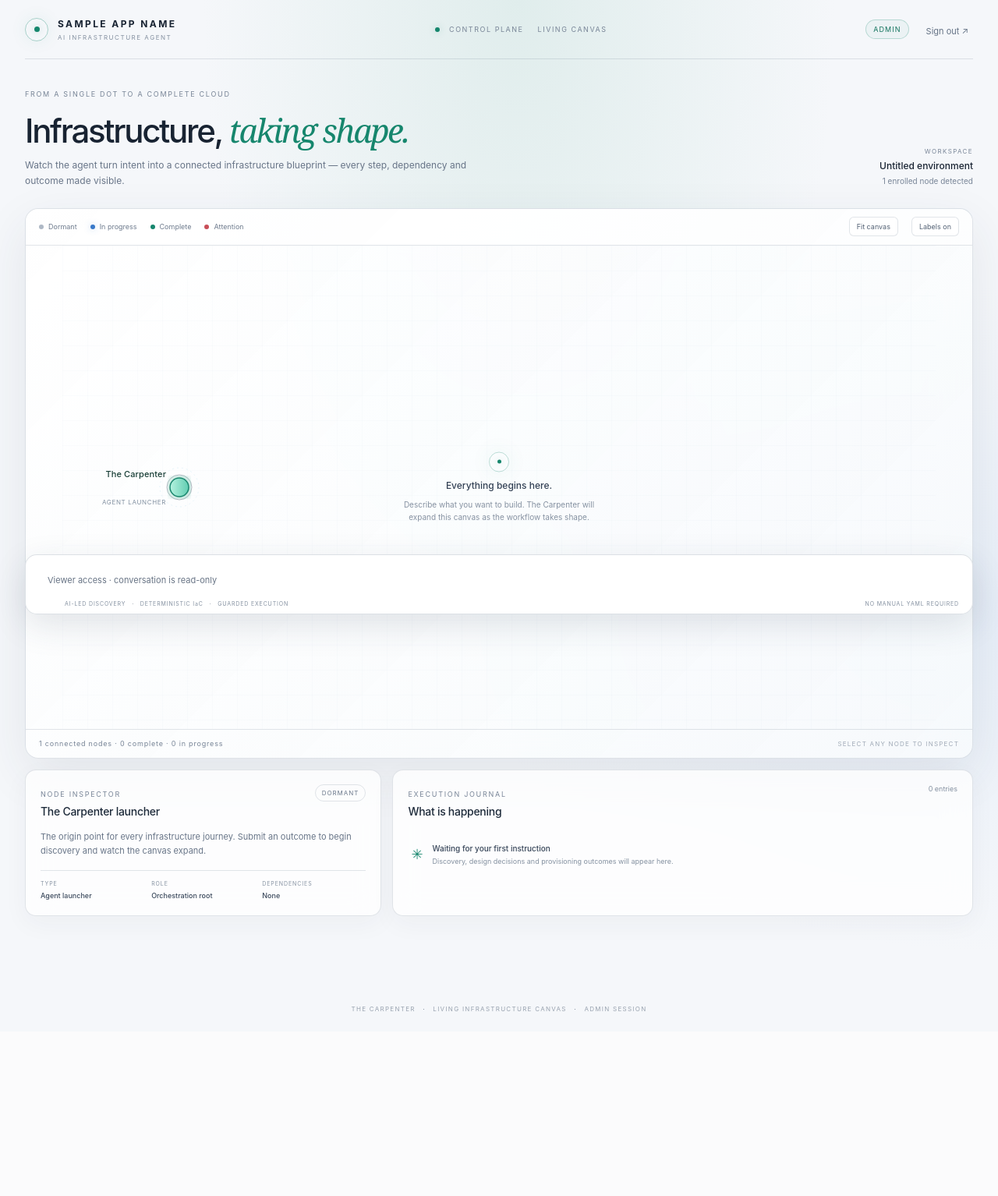
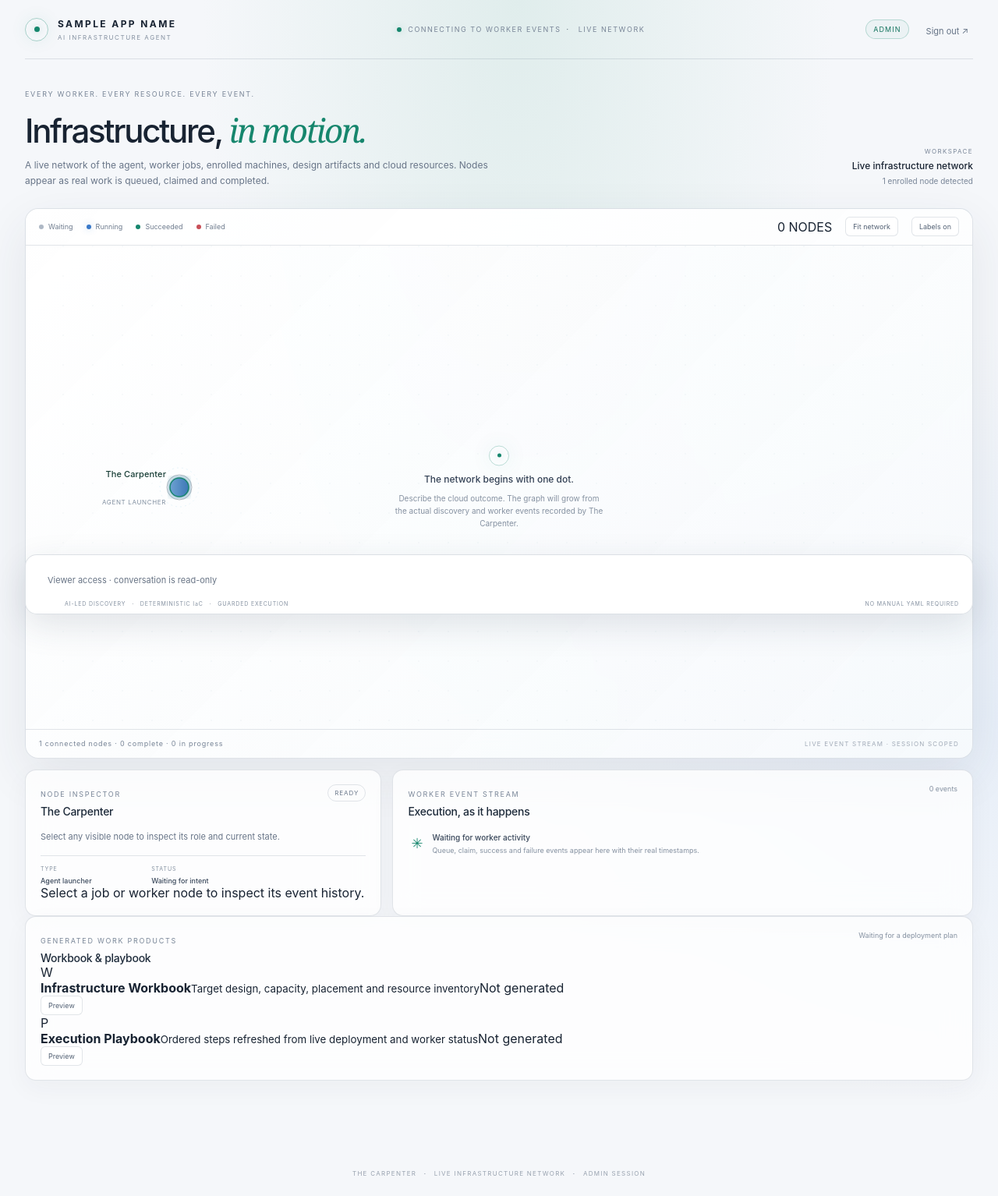
Before and after one commit to roime81/The-Carpenter, a FastAPI app: template backend/app/templates/index.html in a window 1280 px wide. Shown: the whole page at 78% size. Before the commit the page ends 1297 px from the top, so only its background shows below. Run offline with FastAPI, Linux system fonts and the light colour scheme; the template is opened without the code that fills it: most values are stand-ins (such as "Sample title", 1, 10 or a date in 2020); some libraries are stand-ins or nearby versions.

Commit message:
feat(ui): redesign canvas as a live organic infrastructure network

```diff
--- a/backend/app/templates/index.html
+++ b/backend/app/templates/index.html
@@ -3,8 +3,8 @@
 <head>
   <meta charset="utf-8">
   <meta name="viewport" content="width=device-width, initial-scale=1">
-  <meta name="theme-color" content="#080b10">
-  <title>{{ app_name }} — Living Infrastructure Canvas</title>
+  <meta name="theme-color" content="#f5f7fa">
+  <title>{{ app_name }} — Living Infrastructure Network</title>
   <link rel="stylesheet" href="{{ url_for('static', path='/style.css') }}">
   <script defer src="{{ url_for('static', path='/canvas.js') }}"></script>
 </head>
@@ -15,7 +15,7 @@
         <span class="brand-mark" aria-hidden="true"><span></span></span>
         <span><strong>{{ app_name }}</strong><small>AI INFRASTRUCTURE AGENT</small></span>
       </a>
-      <div class="topbar-center"><span class="live-indicator"></span> CONTROL PLANE <i></i> LIVING CANVAS</div>
+      <div class="topbar-center"><span class="live-indicator" id="stream-dot"></span><span id="stream-state">CONNECTING TO WORKER EVENTS</span><i>·</i> LIVE NETWORK</div>
       <div class="topbar-right">
         <span class="role-chip">{{ identity.role | upper }}</span>
         <form method="post" action="/logout">
@@ -27,61 +27,76 @@
 
     <section class="canvas-heading">
       <div>
-        <div class="eyebrow">FROM A SINGLE DOT TO A COMPLETE CLOUD</div>
-        <h1>Infrastructure, <em>taking shape.</em></h1>
-        <p>Watch the agent turn intent into a connected infrastructure blueprint — every step, dependency and outcome made visible.</p>
+        <div class="eyebrow">EVERY WORKER. EVERY RESOURCE. EVERY EVENT.</div>
+        <h1>Infrastructure, <em>in motion.</em></h1>
+        <p>A live network of the agent, worker jobs, enrolled machines, design artifacts and cloud resources. Nodes appear as real work is queued, claimed and completed.</p>
       </div>
-      <div class="canvas-meta"><span class="meta-label">WORKSPACE</span><strong>Untitled environment</strong><span class="meta-sub">{{ agent_count }} enrolled node{% if agent_count != 1 %}s{% endif %} detected</span></div>
+      <div class="canvas-meta"><span class="meta-label">WORKSPACE</span><strong id="deployment-name">Live infrastructure network</strong><span class="meta-sub">{{ agent_count }} enrolled node{% if agent_count != 1 %}s{% endif %} detected</span></div>
     </section>
 
-    <section class="canvas-stage" aria-label="Interactive infrastructure progress canvas">
+    <section class="canvas-stage" aria-label="Live infrastructure network">
       <div class="canvas-toolbar">
         <div class="canvas-legend">
-          <span><b class="legend-dot dot-idle"></b> Dormant</span>
-          <span><b class="legend-dot dot-active"></b> In progress</span>
-          <span><b class="legend-dot dot-done"></b> Complete</span>
-          <span><b class="legend-dot dot-blocked"></b> Attention</span>
+          <span><b class="legend-dot dot-idle"></b> Waiting</span>
+          <span><b class="legend-dot dot-active"></b> Running</span>
+          <span><b class="legend-dot dot-done"></b> Succeeded</span>
+          <span><b class="legend-dot dot-blocked"></b> Failed</span>
         </div>
         <div class="canvas-actions">
-          <button type="button" class="tool-button" id="fit-canvas">Fit canvas</button>
+          <span class="stream-counter" id="stream-counter">0 NODES</span>
+          <button type="button" class="tool-button" id="fit-canvas">Fit network</button>
           <button type="button" class="tool-button" id="toggle-labels" aria-pressed="true">Labels on</button>
         </div>
       </div>
       <div class="graph-viewport" id="graph-viewport">
-        <svg id="infrastructure-graph" viewBox="0 0 1120 620" role="img" aria-label="The Carpenter workflow graph grows from the launcher node into connected infrastructure stages">
+        <svg id="infrastructure-graph" viewBox="0 0 1120 620" role="img" aria-label="An organic network graph that grows from The Carpenter into worker, job, artifact and resource nodes">
           <defs>
-            <pattern id="grid" width="32" height="32" patternUnits="userSpaceOnUse"><path d="M 32 0 L 0 0 0 32" fill="none" stroke="rgba(161,177,198,.075)" stroke-width="1"/></pattern>
-            <filter id="glow"><feGaussianBlur stdDeviation="5" result="blur"/><feMerge><feMergeNode in="blur"/><feMergeNode in="SourceGraphic"/></feMerge></filter>
-            <linearGradient id="root-fill" x1="0" x2="1"><stop offset="0" stop-color="#b5f2df"/><stop offset="1" stop-color="#62cdb2"/></linearGradient>
+            <pattern id="grid" width="38" height="38" patternUnits="userSpaceOnUse"><circle cx="1" cy="1" r="0.8" fill="#d7e0e9" opacity=".42"/></pattern>
+            <filter id="glow"><feGaussianBlur stdDeviation="4" result="blur"/><feMerge><feMergeNode in="blur"/><feMergeNode in="SourceGraphic"/></feMerge></filter>
+            <linearGradient id="root-fill" x1="0" x2="1"><stop offset="0" stop-color="#6ea1d2"/><stop offset="1" stop-color="#3d78b6"/></linearGradient>
           </defs>
           <rect width="1120" height="620" fill="url(#grid)"/>
+          <g id="graph-mesh"></g>
           <g id="graph-edges"></g>
           <g id="graph-nodes"></g>
         </svg>
-        <div class="canvas-empty-hint" id="canvas-hint"><span class="hint-orbit"><i></i></span><strong>Everything begins here.</strong><small>Describe what you want to build. The Carpenter will expand this canvas as the workflow takes shape.</small></div>
+        <div class="canvas-empty-hint" id="canvas-hint"><span class="hint-orbit"><i></i></span><strong>The network begins with one dot.</strong><small>Describe the cloud outcome. The graph will grow from the actual discovery and worker events recorded by The Carpenter.</small></div>
       </div>
-      <div class="canvas-bottom"><span id="graph-summary">01 origin node <i>·</i> awaiting intent</span><span>SELECT ANY NODE TO INSPECT</span></div>
+      <div class="canvas-bottom"><span id="graph-summary">01 origin node <i>·</i> awaiting intent</span><span id="graph-updated">LIVE EVENT STREAM · SESSION SCOPED</span></div>
     </section>
 
-    <section class="lower-grid">
+    <section class="lower-grid live-panels">
       <aside class="inspector panel" id="node-inspector" aria-live="polite">
-        <div class="panel-heading"><div><span class="eyebrow">NODE INSPECTOR</span><h2 id="inspector-title">The Carpenter launcher</h2></div><span class="status-pill idle" id="inspector-status">DORMANT</span></div>
-        <p id="inspector-description">The origin point for every infrastructure journey. Submit an outcome to begin discovery and watch the canvas expand.</p>
-        <div class="inspector-facts" id="inspector-facts"><div><span>TYPE</span><strong>Agent launcher</strong></div><div><span>ROLE</span><strong>Orchestration root</strong></div><div><span>DEPENDENCIES</span><strong>None</strong></div></div>
+        <div class="panel-heading"><div><span class="eyebrow">NODE INSPECTOR</span><h2 id="inspector-title">The Carpenter</h2></div><span class="status-pill idle" id="inspector-status">READY</span></div>
+        <p id="inspector-description">Select any visible node to inspect its role and current state.</p>
+        <div class="inspector-facts" id="inspector-facts">
+          <div><span>TYPE</span><strong>Agent launcher</strong></div>
+          <div><span>STATUS</span><strong>Waiting for intent</strong></div>
+        </div>
+        <div class="node-timestamps" id="node-timestamps"></div>
+        <div class="node-logs" id="inspector-logs"><div class="subtle-empty">Select a job or worker node to inspect its event history.</div></div>
       </aside>
 
       <section class="activity panel">
-        <div class="panel-heading"><div><span class="eyebrow">EXECUTION JOURNAL</span><h2>What is happening</h2></div><span class="journal-count">{{ messages | length }} entries</span></div>
-        <div class="journal-list" id="journal-list">
-          {% if not messages %}
-          <div class="journal-empty"><span class="journal-spark">✳</span><div><strong>Waiting for your first instruction</strong><small>Discovery, design decisions and provisioning outcomes will appear here.</small></div></div>
-          {% else %}
-            {% for item in messages[-6:] %}
-            <article class="journal-entry {{ item.role }}"><span class="journal-marker"></span><div><small>{{ "YOU" if item.role == "user" else "THE CARPENTER" }}</small><p>{{ item.content }}</p></div></article>
-            {% endfor %}
-          {% endif %}
+        <div class="panel-heading"><div><span class="eyebrow">WORKER EVENT STREAM</span><h2>Execution, as it happens</h2></div><span class="journal-count" id="event-count">0 events</span></div>
+        <div class="event-list" id="event-list">
+          <div class="journal-empty"><span class="journal-spark">✳</span><div><strong>Waiting for worker activity</strong><small>Queue, claim, success and failure events appear here with their real timestamps.</small></div></div>
         </div>
       </section>
+    </section>
+
+    <section class="artifact-panel panel">
+      <div class="panel-heading"><div><span class="eyebrow">GENERATED WORK PRODUCTS</span><h2>Workbook &amp; playbook</h2></div><span class="journal-count" id="artifact-state">Waiting for a deployment plan</span></div>
+      <div class="artifact-cards">
+        <article class="artifact-card" id="artifact-blueprint">
+          <div class="artifact-icon">W</div><div class="artifact-copy"><strong>Infrastructure Workbook</strong><small>Target design, capacity, placement and resource inventory</small><span class="artifact-time" id="blueprint-time">Not generated</span></div>
+          <button type="button" class="tool-button" data-artifact="blueprint" disabled>Preview</button>
+        </article>
+        <article class="artifact-card" id="artifact-playbook">
+          <div class="artifact-icon playbook-icon">P</div><div class="artifact-copy"><strong>Execution Playbook</strong><small>Ordered steps refreshed from live deployment and worker status</small><span class="artifact-time" id="playbook-time">Not generated</span></div>
+          <button type="button" class="tool-button" data-artifact="playbook" disabled>Preview</button>
+        </article>
+      </div>
     </section>
 
     <section class="prompt-dock">
@@ -98,7 +113,16 @@
       {% endif %}
       <div class="dock-foot"><span>AI-LED DISCOVERY <i>·</i> DETERMINISTIC IaC <i>·</i> GUARDED EXECUTION</span><span>NO MANUAL YAML REQUIRED</span></div>
     </section>
-    <footer>THE CARPENTER <span>·</span> LIVING INFRASTRUCTURE CANVAS <span>·</span> {{ identity.role | upper }} SESSION</footer>
+    <footer>THE CARPENTER <span>·</span> LIVE INFRASTRUCTURE NETWORK <span>·</span> {{ identity.role | upper }} SESSION</footer>
   </main>
+
+  <div class="artifact-dialog" id="artifact-dialog" hidden role="dialog" aria-modal="true" aria-labelledby="artifact-dialog-title">
+    <div class="artifact-dialog-backdrop" data-close-dialog></div>
+    <section class="artifact-dialog-card">
+      <header><div><span class="eyebrow">GENERATED ARTIFACT PREVIEW</span><h2 id="artifact-dialog-title">Infrastructure Workbook</h2></div><button type="button" class="dialog-close" data-close-dialog aria-label="Close preview">×</button></header>
+      <div class="artifact-dialog-meta" id="artifact-dialog-meta"></div>
+      <pre id="artifact-dialog-content"></pre>
+    </section>
+  </div>
 </body>
 </html>
```
